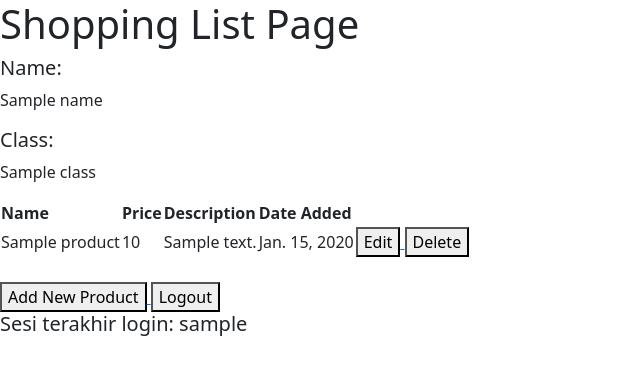
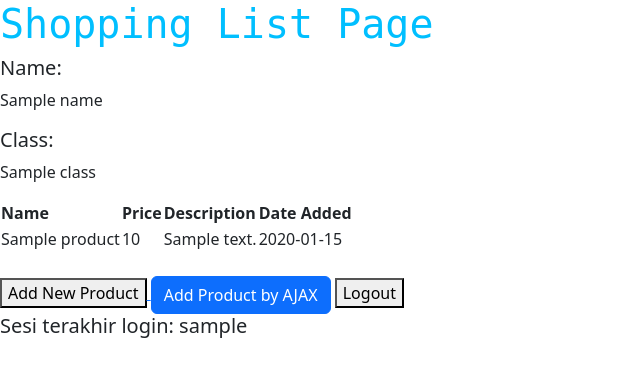
Before and after one commit to SuryaRaavi/shopping-list, a Django app: template main/templates/main.html in a window 1280 px wide. Shown: the top 377 px of the page, without its empty margins (0-640 px from the left). Run offline with Django 4.2, Linux system fonts and the light colour scheme; tables that the repository leaves empty hold one stand-in row (values such as "Sample post"); the template is opened without the code that fills it: values that come from a table or form of the project are taken from there, most other values are stand-ins (such as "Sample title", 1, 10 or a date in 2020).

Commit message:
Selesai tutorial 5

```diff
--- a/main/templates/main.html
+++ b/main/templates/main.html
@@ -2,42 +2,51 @@
 
 {% block content %}
     <h1>Shopping List Page</h1>
+    <style>
+    h1{
+        color: #00bfff;
+        font-family: "Monospace";
 
+    }
+    </style>
     <h5>Name:</h5>
     <p>{{name}}</p>
 
     <h5>Class:</h5>
     <p>{{class}}</p>
-<table>
-    <tr>
-        <th>Name</th>
-        <th>Price</th>
-        <th>Description</th>
-        <th>Date Added</th>
-    </tr>
 
-    {% comment %} Berikut cara memperlihatkan data produk di bawah baris ini {% endcomment %}
-
-    {% for product in products %}
-        <tr>
-            <td>{{product.name}}</td>
-            <td>{{product.price}}</td>
-            <td>{{product.description}}</td>
-            <td>{{product.date_added}}</td>
-            <td>
-                <a href="{% url 'main:edit_product' product.pk %}">
-                    <button>
-                        Edit
-                    </button>
-                </a>
-                <a href="{% url 'main:delete_product' product.pk %}">
-                    <button>
-                        Delete
-                    </button>
-                </a>
-            </td>
-        </tr>
-    {% endfor %}
+<table id="product_table">
+    <div class="modal fade" id="exampleModal" tabindex="-1" aria-labelledby="exampleModalLabel" aria-hidden="true">
+        <div class="modal-dialog">
+            <div class="modal-content">
+                <div class="modal-header">
+                    <h1 class="modal-title fs-5" id="exampleModalLabel">Add New Product</h1>
+                    <button type="button" class="btn-close" data-bs-dismiss="modal" aria-label="Close"></button>
+                </div>
+                <div class="modal-body">
+                    <form id="form" onsubmit="return false;">
+                        {% csrf_token %}
+                        <div class="mb-3">
+                            <label for="name" class="col-form-label">Name:</label>
+                            <input type="text" class="form-control" id="name" name="name"></input>
+                        </div>
+                        <div class="mb-3">
+                            <label for="price" class="col-form-label">Price:</label>
+                            <input type="number" class="form-control" id="price" name="price"></input>
+                        </div>
+                        <div class="mb-3">
+                            <label for="description" class="col-form-label">Description:</label>
+                            <textarea class="form-control" id="description" name="description"></textarea>
+                        </div>
+                    </form>
+                </div>
+                <div class="modal-footer">
+                    <button type="button" class="btn btn-secondary" data-bs-dismiss="modal">Close</button>
+                    <button type="button" class="btn btn-primary" id="button_add" data-bs-dismiss="modal">Add Product</button>
+                </div>
+            </div>
+        </div>
+    </div>
 </table>
 
 <br />
@@ -47,6 +56,7 @@
         Add New Product
     </button>
 </a>
+<button type="button" class="btn btn-primary" data-bs-toggle="modal" data-bs-target="#exampleModal">Add Product by AJAX</button>
 <a href="{% url 'main:logout' %}">
     <button>
         Logout
@@ -56,4 +66,40 @@
 <h5>Sesi terakhir login: {{ last_login }}</h5>
 
 
+<script>
+    async function getProducts() {
+        return fetch("{% url 'main:get_product_json' %}").then((res) => res.json())
+    }
+    async function refreshProducts() {
+        document.getElementById("product_table").innerHTML = ""
+        const products = await getProducts()
+        let htmlString = `<tr>
+            <th>Name</th>
+            <th>Price</th>
+            <th>Description</th>
+            <th>Date Added</th>
+        </tr>`
+        products.forEach((item) => {
+            htmlString += `\n<tr>
+            <td>${item.fields.name}</td>
+            <td>${item.fields.price}</td>
+            <td>${item.fields.description}</td>
+            <td>${item.fields.date_added}</td>
+        </tr>`
+        })
+
+        document.getElementById("product_table").innerHTML = htmlString
+    }
+
+    refreshProducts()
+    function addProduct() {
+        fetch("{% url 'main:add_product_ajax' %}", {
+            method: "POST",
+            body: new FormData(document.querySelector('#form'))
+        }).then(refreshProducts)
+        document.getElementById("button_add").onclick = addProduct
+        document.getElementById("form").reset()
+        return false
+    }
+</script>
 {% endblock content %}
--- a/main/urls.py
+++ b/main/urls.py
@@ -1,5 +1,5 @@
 from django.urls import path
-from main.views import show_main, create_product, show_xml, show_json, show_xml_by_id, show_json_by_id, register, login_user, logout_user, edit_product, delete_product
+from main.views import show_main, create_product, show_xml, show_json, show_xml_by_id, show_json_by_id, register, login_user, logout_user, edit_product, delete_product, get_product_json, add_product_ajax
 
 
 app_name = 'main'
@@ -16,4 +16,6 @@ urlpatterns = [
     path('logout/', logout_user, name='logout'),
     path('edit-product/<int:id>', edit_product, name='edit_product'),
     path('delete/<int:id>', delete_product, name='delete_product'),
+    path('get-product/', get_product_json, name='get_product_json'),
+    path('create-product-ajax/', add_product_ajax, name='add_product_ajax')
 ]
--- a/main/views.py
+++ b/main/views.py
@@ -14,6 +14,7 @@ from django.contrib.auth.decorators import login_required
 import datetime
 from django.http import HttpResponseRedirect
 from django.urls import reverse
+from django.views.decorators.csrf import csrf_exempt
 
 def login_user(request):
     if request.method == 'POST':
@@ -58,6 +59,25 @@ def delete_product(request, id):
     product.delete()
     # Kembali ke halaman awal
     return HttpResponseRedirect(reverse('main:show_main'))
+
+def get_product_json(request):
+    product_item = Product.objects.all()
+    return HttpResponse(serializers.serialize('json', product_item))
+
+@csrf_exempt
+def add_product_ajax(request):
+    if request.method == 'POST':
+        name = request.POST.get("name")
+        price = request.POST.get("price")
+        description = request.POST.get("description")
+        user = request.user
+
+        new_product = Product(name=name, price=price, description=description, user=user)
+        new_product.save()
+
+        return HttpResponse(b"CREATED", status=201)
+
+    return HttpResponseNotFound()
 
 @login_required(login_url='/login')
 def show_main(request):
```
